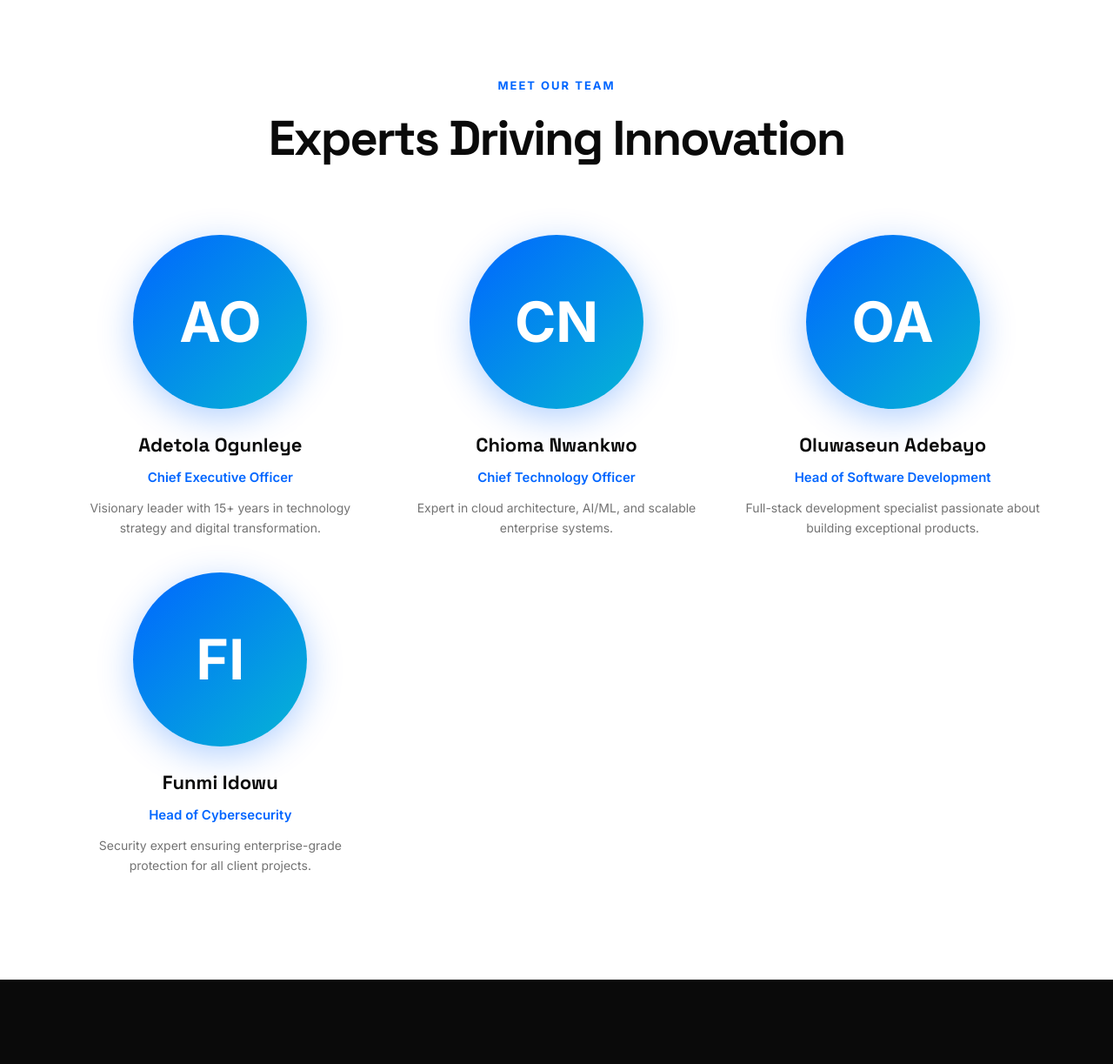
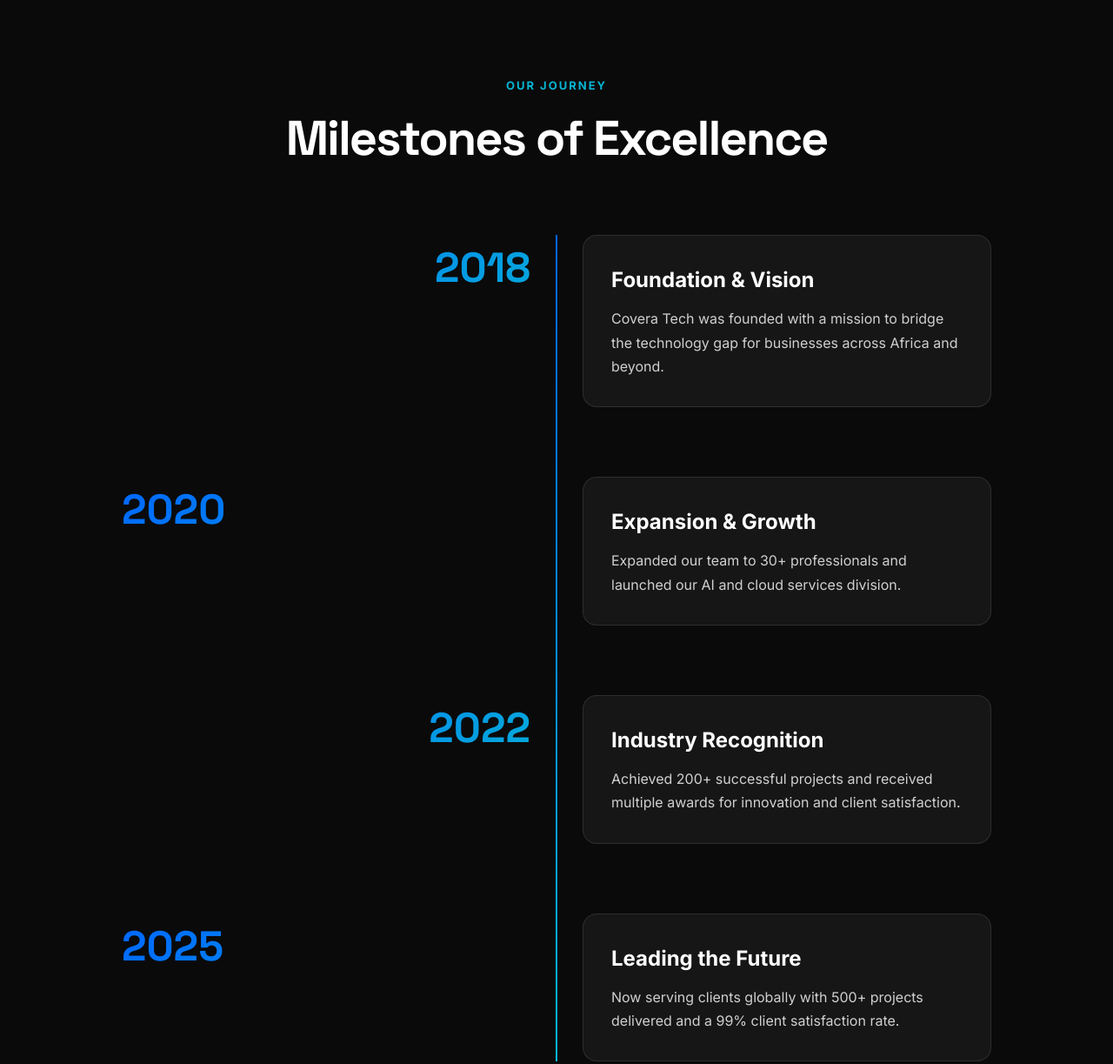
Before and after one commit to AbdulRGadu/CoveraPublic, a plain HTML site: page about.html in a window 1280 px wide. Shown: the part 2800-4023 px from the top of the page at 87% size. Drawn offline with Linux system fonts and the light colour scheme.

Commit message:
latest changes

```diff
--- a/about.html
+++ b/about.html
@@ -793,42 +793,6 @@
         </div>
     </section>
 
-    <!-- Team Section -->
-    <section class="team-section">
-        <div class="container">
-            <div class="section-header fade-in">
-                <div class="section-tag">Meet Our Team</div>
-                <h2 class="section-title">Experts Driving Innovation</h2>
-            </div>
-            <div class="team-grid">
-                <div class="team-member fade-in">
-                    <div class="member-photo">AO</div>
-                    <h3 class="member-name">Adetola Ogunleye</h3>
-                    <p class="member-role">Chief Executive Officer</p>
-                    <p class="member-bio">Visionary leader with 15+ years in technology strategy and digital transformation.</p>
-                </div>
-                <div class="team-member fade-in">
-                    <div class="member-photo">CN</div>
-                    <h3 class="member-name">Chioma Nwankwo</h3>
-                    <p class="member-role">Chief Technology Officer</p>
-                    <p class="member-bio">Expert in cloud architecture, AI/ML, and scalable enterprise systems.</p>
-                </div>
-                <div class="team-member fade-in">
-                    <div class="member-photo">OA</div>
-                    <h3 class="member-name">Oluwaseun Adebayo</h3>
-                    <p class="member-role">Head of Software Development</p>
-                    <p class="member-bio">Full-stack development specialist passionate about building exceptional products.</p>
-                </div>
-                <div class="team-member fade-in">
-                    <div class="member-photo">FI</div>
-                    <h3 class="member-name">Funmi Idowu</h3>
-                    <p class="member-role">Head of Cybersecurity</p>
-                    <p class="member-bio">Security expert ensuring enterprise-grade protection for all client projects.</p>
-                </div>
-            </div>
-        </div>
-    </section>
-
     <!-- Timeline Section -->
     <section class="timeline-section">
         <div class="container">
```
Also changed, not shown: index.html (+3 -3 lines), services.html (+2 -2 lines).
